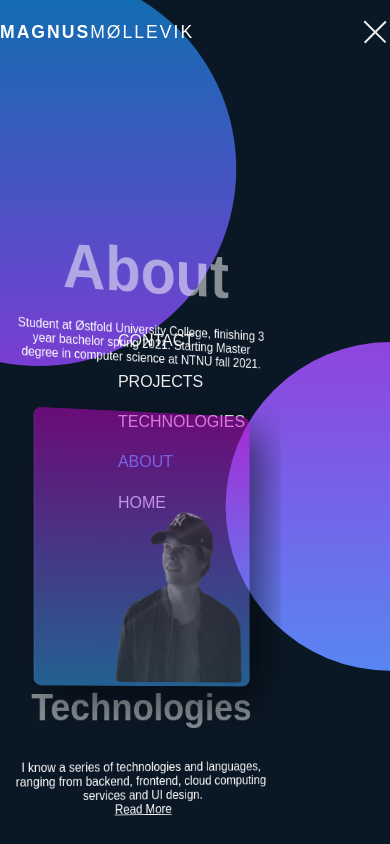
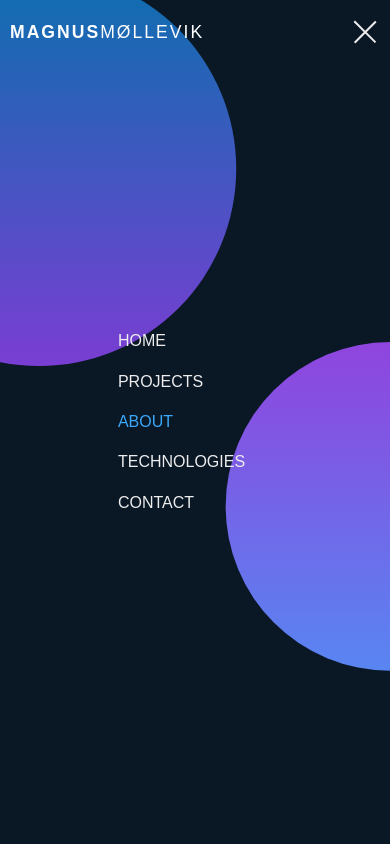
Before and after one commit to magnus-mollevik/portofolioV2, a React (Create React App) app: page /About in a window 390 px wide. Both pictures are taken after a click on the element 366 px from the left and 32 px from the top of the page. Shown: the top 844 px of the page. Built offline with nearby package versions, Linux system fonts and the light colour scheme.

Commit message:
menu update

```diff
--- a/src/App.css
+++ b/src/App.css
@@ -55,7 +55,6 @@ body::after {
 .App.active .bar:after{
   transform: translateY(0) rotate(-45deg);
 }
-
 .main{
   display: flex;
   align-items: center;
@@ -71,15 +70,26 @@ body::after {
   transform-style: preserve-3d;
 }
 
+
 .App.active .main{
   cursor: pointer;
   animation: main-animation 0.5s ease;
   transform: perspective(2400px) rotateY(20deg)  scale(0.8);
+
+}
+@media only screen and (max-width: 960px){
+ .App.active .main {
+    opacity: 0;
+  }
+  .main{
+    margin-top: 30px;
+  }
 }
 
 .App.active .links{
   transition: 0.5s;
   opacity: 1;
+  z-index: 10;
 }
 
 @keyframes main-animation{
@@ -117,6 +127,7 @@ body::after {
   text-transform: uppercase;
   letter-spacing: 2px;
   line-height: 4rem;
+  margin: 0 10px;
 }
 .logo span{
   font-weight: 200;
@@ -129,6 +140,7 @@ body::after {
   display: flex;
   align-items: center;
   justify-content:flex-end;
+  margin: 0 10px;
 }
 
 .bar{
@@ -170,7 +182,7 @@ body::after {
 .links{
   transition: 0.5s;
   opacity: 0;
-  position: absolute;
+  position: fixed;
   width: 30%;
   right: 150px;
   top: 0;
@@ -222,52 +234,3 @@ footer > p {
   opacity: 0.7;
   font-size: 12px;
 }
-
-/*
-.navBar {
-  position: relative;
-  display: flex;
-  justify-content: center;
-  align-items: center;
-  flex-wrap: wrap;
-  z-index: 1;
-  top: 0;
-  background: rgba(255, 255, 255, 0.06);
-  box-shadow: 20px 20px 50px rgba(0, 0, 0, 0.5);
-  max-width: 100%;
-  min-height: 50px;
-  border-bottom: 1px solid rgba(255, 255, 255, 0.1);
-  border-left: 3px solid rgba(255, 255, 255, 0.1);
-  backdrop-filter: blur(7px);
-  border-radius: 0px 0px 30px 30px;
-}
-
-.navBar > ul {
-  display: flex;
-  flex-wrap: wrap;
-  list-style: none;
-  align-items: center;
-  justify-content: center;
-  text-decoration: none;
-  flex-direction: row-reverse;
-  flex-grow: inherit;
-}
-
-.navBar > ul > li > a {
-  color: #fff;
-  margin: 10px;
-  font-size: 1em;
-  font-weight: 500;
-  text-decoration: none;
-}
-.navBar > ul > li {
-  display: flex;
-  justify-content: center;
-  align-items: center;
-  width: 110px;
-}
-
-.navBar > ul > li > .active {
-  color: rgb(37, 161, 255);
-}
-*/
--- a/src/App.js
+++ b/src/App.js
@@ -11,9 +11,8 @@ const [AppClassName, setAppClassName] = useState("App")
       <Router>
       <Routes AppClassName={AppClassName} setAppClassName={setAppClassName}/>
       </Router>
-      <footer><p>© Copr. 2021 Magnus K. Møllevik</p></footer>
      </div>
   );
 }
-
+// <footer><p>© Copr. 2021 Magnus K. Møllevik</p></footer>
 export default App;
--- a/src/routes/Routes.jsx
+++ b/src/routes/Routes.jsx
@@ -29,19 +29,19 @@ export const Routes = ({ AppClassName, setAppClassName }) => {
             <nav className="links">
                 <ul>
                     <li>
-                        <NavLink activeClassName="active" to="/Contact">Contact</NavLink>
+                        <NavLink activeClassName="active" to="/Landing">Home</NavLink>
                     </li>
                     <li>
                         <NavLink activeClassName="active" to="/Projects">Projects</NavLink>
                     </li>
                     <li>
+                        <NavLink activeClassName="active" to="/About">About</NavLink>
+                    </li>
+                    <li>
                         <NavLink activeClassName="active" to="/Technologies">Technologies</NavLink>
                     </li>
                     <li>
-                        <NavLink activeClassName="active" to="/About">About</NavLink>
-                    </li>
-                    <li>
-                        <NavLink activeClassName="active" to="/Landing">Home</NavLink>
+                        <NavLink activeClassName="active" to="/Contact">Contact</NavLink>
                     </li>
                 </ul>
             </nav>
```
Also changed, not shown: 2 other files (tests, documents, lock files or other folders).
